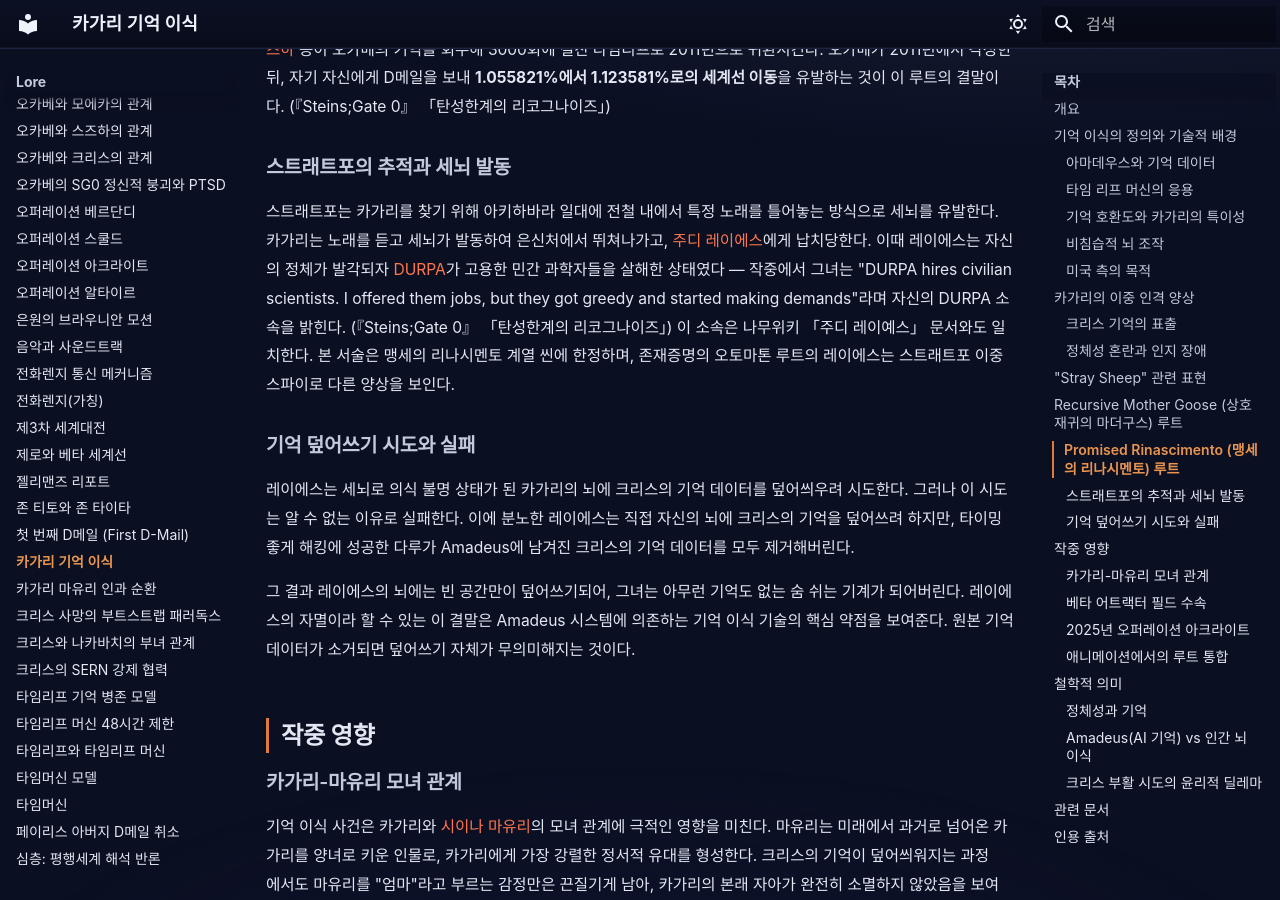
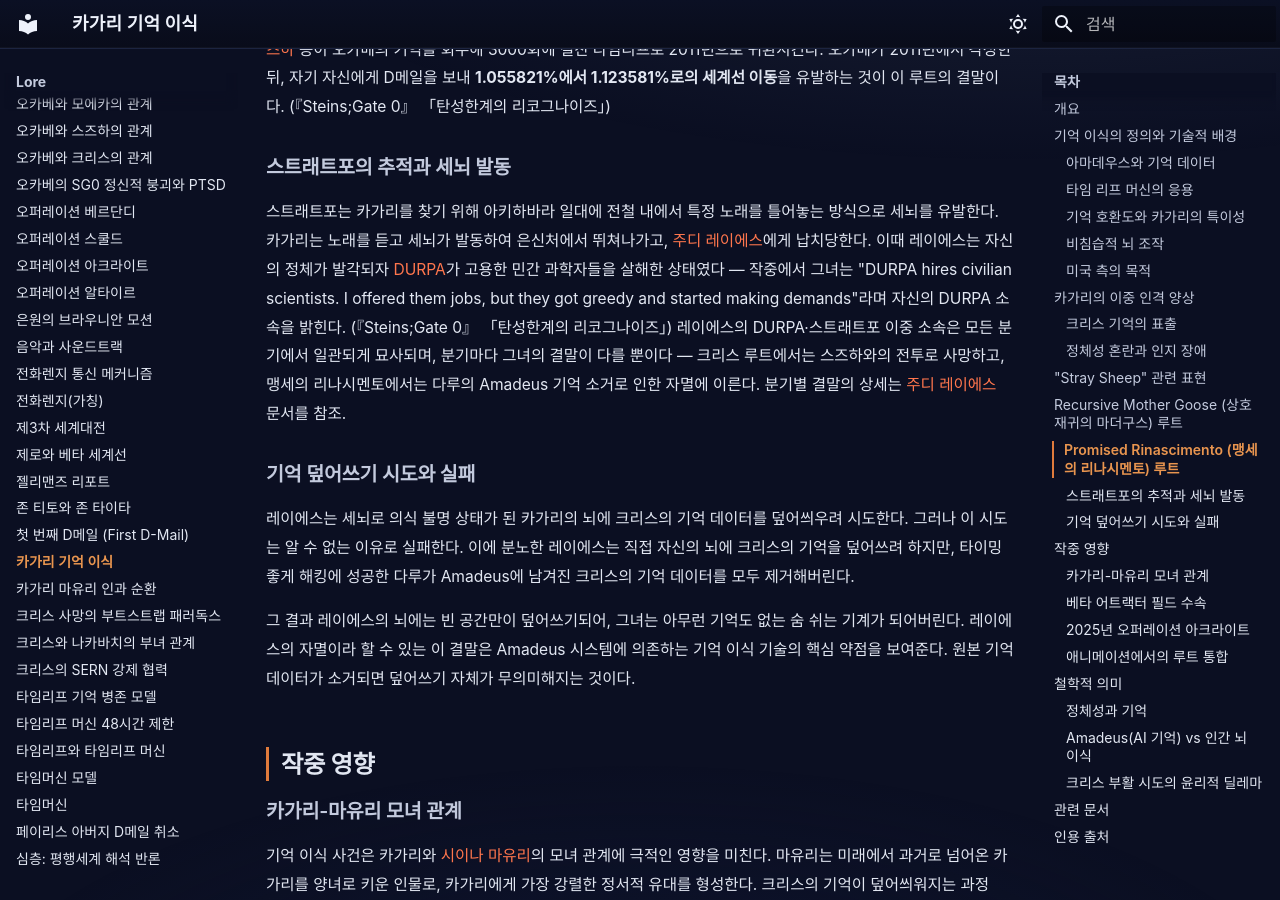
Before and after one commit to sgwiki/sgwiki.github.io, an MkDocs documentation site: the page built from wiki/lore/카가리-기억-이식.md, in a window 1280 px wide and 900 px high, scrolled down 4119 px. Built offline with MkDocs 1.6.1 and Material for MkDocs 9.7.7, drawn with Linux system fonts in a browser that asks for light colours; some web fonts are replaced.

Commit message:
fix(wiki): 카가리-기억-이식 — P10 7d3ed443 패치 적용

```diff
--- a/wiki/lore/카가리-기억-이식.md
+++ b/wiki/lore/카가리-기억-이식.md
@@ -88,7 +88,7 @@ description: "카가리 기억 이식은 Steins;Gate 0의 베타 어트랙터
 
 ### 스트래트포의 추적과 세뇌 발동
 
-스트래트포는 카가리를 찾기 위해 아키하바라 일대에 전철 내에서 특정 노래를 틀어놓는 방식으로 세뇌를 유발한다. 카가리는 노래를 듣고 세뇌가 발동하여 은신처에서 뛰쳐나가고, [주디 레이에스](../캐릭터/주디-레이예스.md)에게 납치당한다. 이때 레이에스는 자신의 정체가 발각되자 [DURPA](../organization/DURPA.md)가 고용한 민간 과학자들을 살해한 상태였다 — 작중에서 그녀는 "DURPA hires civilian scientists. I offered them jobs, but they got greedy and started making demands"라며 자신의 DURPA 소속을 밝힌다. (『Steins;Gate 0』 「탄성한계의 리코그나이즈」) 이 소속은 나무위키 「주디 레이예스」 문서와도 일치한다. 본 서술은 맹세의 리나시멘토 계열 씬에 한정하며, 존재증명의 오토마톤 루트의 레이에스는 스트래트포 이중 스파이로 다른 양상을 보인다.
+스트래트포는 카가리를 찾기 위해 아키하바라 일대에 전철 내에서 특정 노래를 틀어놓는 방식으로 세뇌를 유발한다. 카가리는 노래를 듣고 세뇌가 발동하여 은신처에서 뛰쳐나가고, [주디 레이에스](../캐릭터/주디-레이예스.md)에게 납치당한다. 이때 레이에스는 자신의 정체가 발각되자 [DURPA](../organization/DURPA.md)가 고용한 민간 과학자들을 살해한 상태였다 — 작중에서 그녀는 "DURPA hires civilian scientists. I offered them jobs, but they got greedy and started making demands"라며 자신의 DURPA 소속을 밝힌다. (『Steins;Gate 0』 「탄성한계의 리코그나이즈」) 레이에스의 DURPA·스트래트포 이중 소속은 모든 분기에서 일관되게 묘사되며, 분기마다 그녀의 결말이 다를 뿐이다 — 크리스 루트에서는 스즈하와의 전투로 사망하고, 맹세의 리나시멘토에서는 다루의 Amadeus 기억 소거로 인한 자멸에 이른다. 분기별 결말의 상세는 [주디 레이에스](../캐릭터/주디-레이예스.md) 문서를 참조.
 
 ### 기억 덮어쓰기 시도와 실패
 
```
